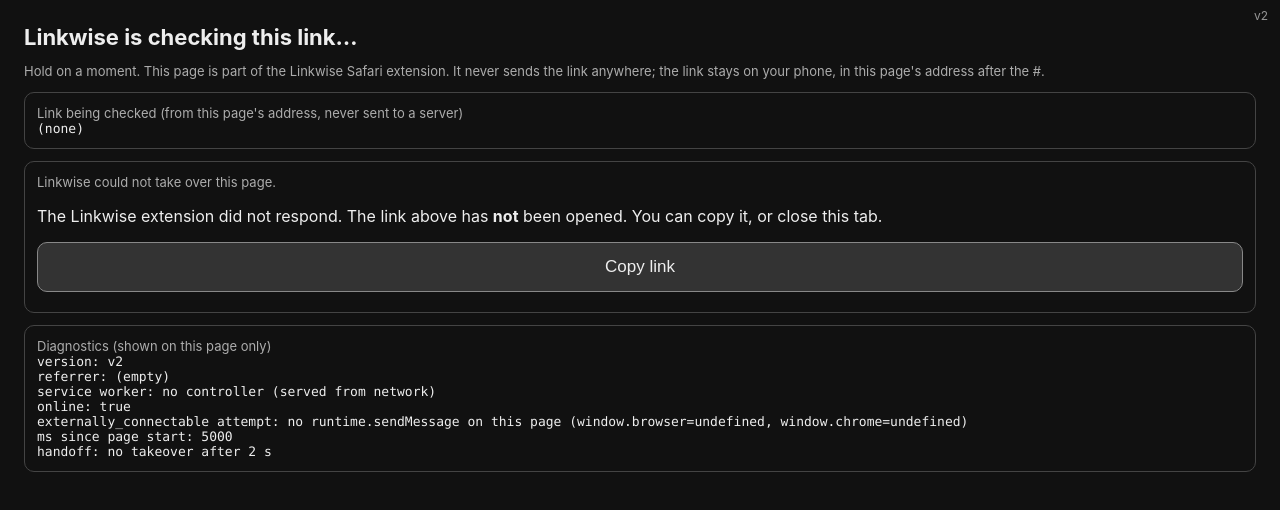
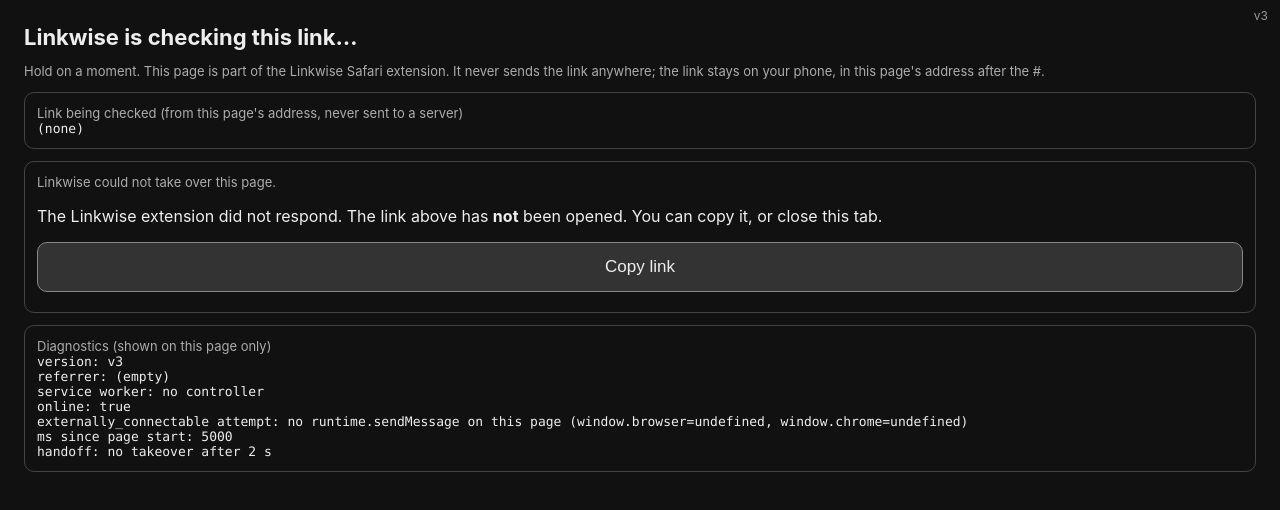
Before and after one commit to JordanKulzer/linkwise-checkpoint, a website: page public/checkpoint.html in a window 1280 px wide. Drawn offline with Linux system fonts and the light colour scheme.

Commit message:
v3 label

```diff
--- a/public/checkpoint.html
+++ b/public/checkpoint.html
@@ -18,7 +18,7 @@
   </style>
 </head>
 <body>
-  <div class="v" id="version">v2</div>
+  <div class="v" id="version">v3</div>
   <h1>Linkwise is checking this link…</h1>
   <p class="muted">Hold on a moment. This page is part of the Linkwise Safari extension. It never sends the link anywhere; the link stays on your phone, in this page's address after the #.</p>
 
@@ -53,7 +53,7 @@
 
       var sw = "n/a";
       if ("serviceWorker" in navigator) {
-        sw = navigator.serviceWorker.controller ? "controlled by service worker (served from cache)" : "no controller (served from network)";
+        sw = navigator.serviceWorker.controller ? "page is controlled by a service worker (it does not answer navigations; this page came from HTTP cache or network)" : "no controller";
         navigator.serviceWorker.register("/sw.js").then(function (r) {
           sw += " · registered " + (r.active ? "active" : r.installing ? "installing" : r.waiting ? "waiting" : "?");
           render();
```
